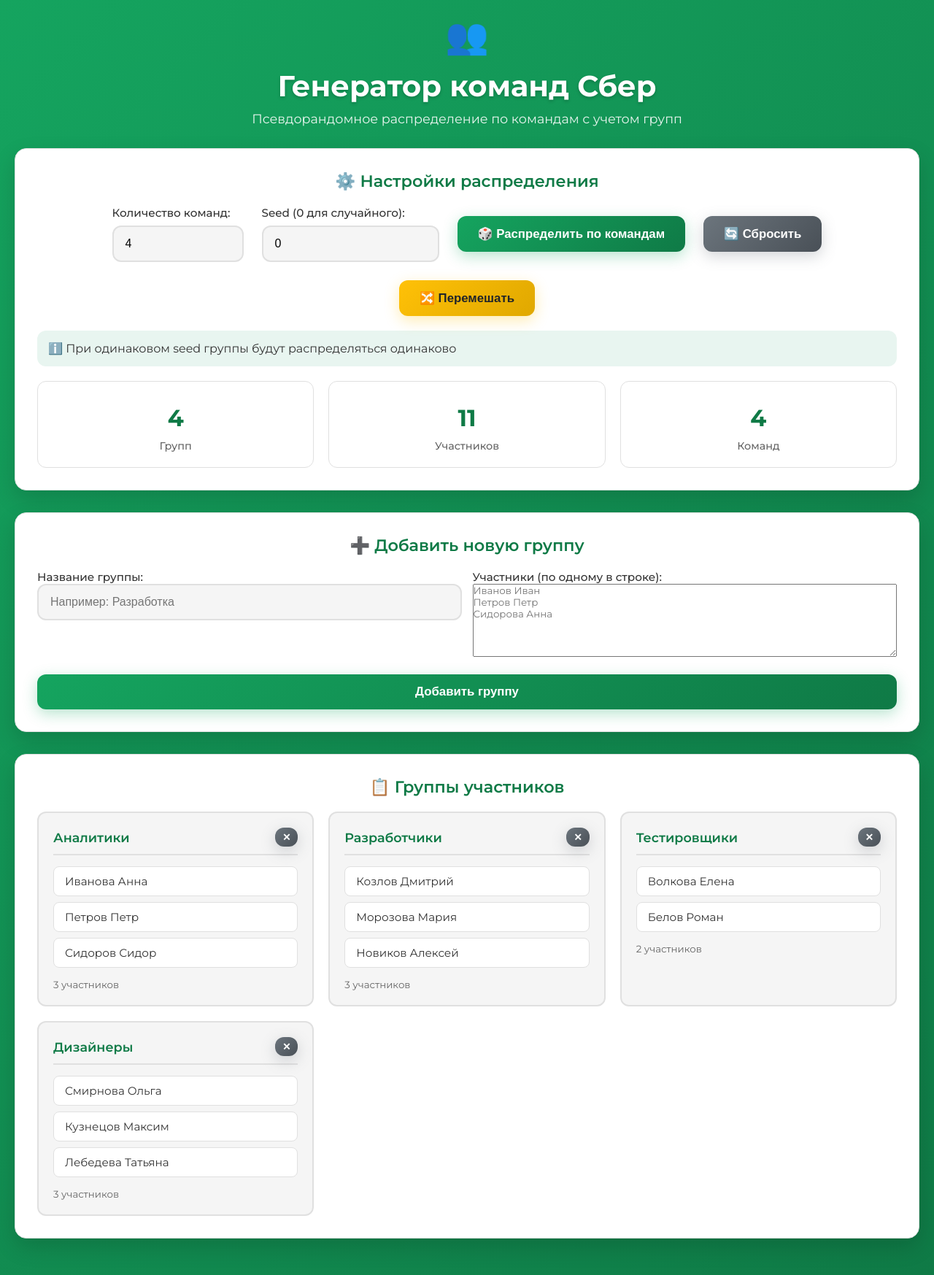
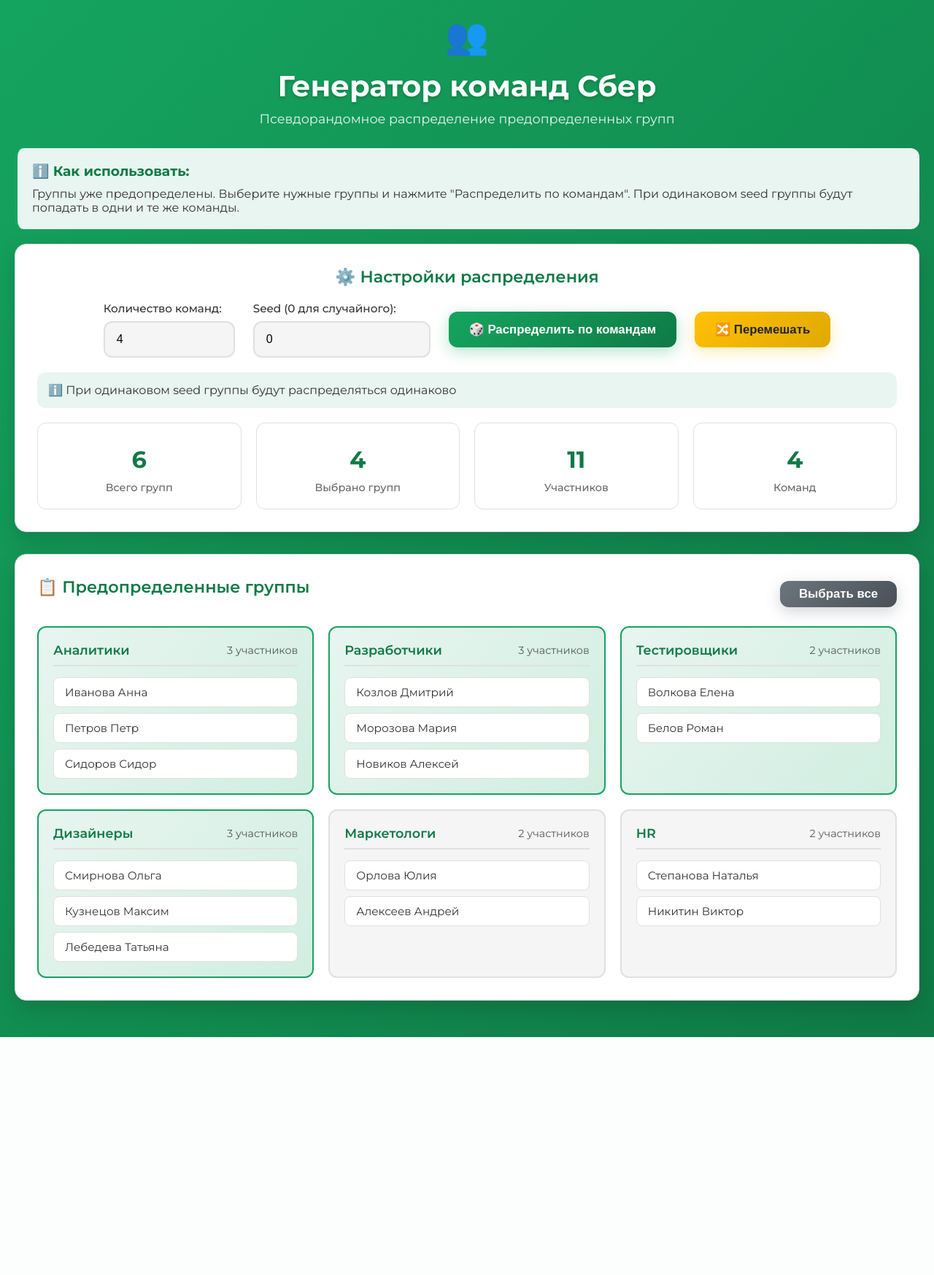
Before and after one commit to desretoot-a11y/wordcloud-octo-carnival, a Flask app: page /team-generator in a window 1280 px wide. Shown: the whole page at 73% size. After the commit the page ends 1421 px from the top, so only its background shows below. Run offline with Flask 3, Linux system fonts and the light colour scheme.

Commit message:
Update team-generator.html

```diff
--- a/templates/team-generator.html
+++ b/templates/team-generator.html
@@ -193,10 +193,9 @@
             transition: all 0.3s ease;
         }
 
-        .group-card:hover {
-            transform: translateY(-2px);
-            box-shadow: 0 8px 20px rgba(0, 0, 0, 0.1);
+        .group-card.selected {
             border-color: var(--sber-green);
+            background: linear-gradient(135deg, var(--sber-green-light), #d1eee1);
         }
 
         .group-header {
@@ -226,49 +225,19 @@
             border-radius: 8px;
             border: 1px solid var(--sber-border);
             font-size: 0.95rem;
+            cursor: pointer;
+            transition: all 0.2s;
         }
 
-        .group-actions {
-            display: flex;
-            gap: 10px;
-            margin-top: 15px;
+        .group-member:hover {
+            background: #e9f7ef;
+            border-color: var(--sber-green);
         }
 
-        .btn-small {
-            padding: 8px 12px;
-            font-size: 0.85rem;
-            min-width: auto;
-        }
-
-        .add-group-section {
-            background: var(--sber-white);
-            border-radius: 16px;
-            padding: 30px;
-            margin-bottom: 30px;
-            box-shadow: 0 12px 30px rgba(0, 0, 0, 0.15);
-            border: 1px solid var(--sber-border);
-        }
-
-        .form-row {
-            display: flex;
-            gap: 15px;
-            margin-bottom: 20px;
-            flex-wrap: wrap;
-        }
-
-        .form-group {
-            flex: 1;
-            min-width: 200px;
-        }
-
-        .form-group input, .form-group textarea {
-            width: 100%;
-        }
-
-        textarea {
-            min-height: 100px;
-            resize: vertical;
-            font-family: 'Montserrat', sans-serif;
+        .group-member.selected {
+            background: var(--sber-green);
+            color: white;
+            border-color: var(--sber-green-dark);
         }
 
         .teams-container {
@@ -444,15 +413,18 @@
             background: white;
         }
 
+        .instructions {
+            background: var(--sber-green-light);
+            border-radius: 12px;
+            padding: 20px;
+            margin: 20px 0;
+            border-left: 4px solid var(--sber-green);
+        }
+
         @media (max-width: 768px) {
             .control-group {
                 flex-direction: column;
                 align-items: stretch;
-                gap: 15px;
-            }
-
-            .form-row {
-                flex-direction: column;
                 gap: 15px;
             }
 
@@ -480,7 +452,7 @@
                 padding: 10px;
             }
 
-            .controls, .groups-section, .add-group-section, .teams-container {
+            .controls, .groups-section, .teams-container {
                 padding: 20px;
             }
         }
@@ -491,8 +463,13 @@
         <header>
             <div class="logo">👥</div>
             <h1>Генератор команд Сбер</h1>
-            <p class="subtitle">Псевдорандомное распределение по командам с учетом групп</p>
+            <p class="subtitle">Псевдорандомное распределение предопределенных групп</p>
         </header>
+
+        <div class="instructions">
+            <h3 style="margin-bottom: 10px; color: var(--sber-green-dark);">ℹ️ Как использовать:</h3>
+            <p>Группы уже предопределены. Выберите нужные группы и нажмите "Распределить по командам". При одинаковом seed группы будут попадать в одни и те же команды.</p>
+        </div>
 
         <div class="controls">
             <h2 class="section-title">⚙️ Настройки распределения</h2>
@@ -510,9 +487,6 @@
                 <button id="generateBtn">
                     <span>🎲 Распределить по командам</span>
                 </button>
-                <button id="resetBtn" class="btn-secondary">
-                    <span>🔄 Сбросить</span>
-                </button>
                 <button id="shuffleBtn" class="btn-warning">
                     <span>🔀 Перемешать</span>
                 </button>
@@ -524,11 +498,15 @@
 
             <div class="stats">
                 <div class="stat-card">
-                    <div class="stat-number" id="totalGroups">0</div>
-                    <div class="stat-label">Групп</div>
+                    <div class="stat-number" id="totalGroups">4</div>
+                    <div class="stat-label">Всего групп</div>
                 </div>
                 <div class="stat-card">
-                    <div class="stat-number" id="totalPeople">0</div>
+                    <div class="stat-number" id="selectedGroups">4</div>
+                    <div class="stat-label">Выбрано групп</div>
+                </div>
+                <div class="stat-card">
+                    <div class="stat-number" id="totalPeople">12</div>
                     <div class="stat-label">Участников</div>
                 </div>
                 <div class="stat-card">
@@ -538,28 +516,15 @@
             </div>
         </div>
 
-        <div class="add-group-section">
-            <h2 class="section-title">➕ Добавить новую группу</h2>
-            <div class="form-row">
-                <div class="form-group">
-                    <label for="groupName">Название группы:</label>
-                    <input type="text" id="groupName" placeholder="Например: Разработка">
-                </div>
-                <div class="form-group">
-                    <label for="groupMembers">Участники (по одному в строке):</label>
-                    <textarea id="groupMembers" placeholder="Иванов Иван&#10;Петров Петр&#10;Сидорова Анна"></textarea>
-                </div>
+        <div class="groups-section">
+            <div style="display: flex; justify-content: space-between; align-items: center; margin-bottom: 20px;">
+                <h2 class="section-title">📋 Предопределенные группы</h2>
+                <button onclick="toggleAllGroups()" id="toggleAllBtn" class="btn-secondary" style="padding: 8px 15px;">
+                    Выбрать все
+                </button>
             </div>
-            <button onclick="addGroup()" style="width: 100%;">Добавить группу</button>
-        </div>
-
-        <div class="groups-section">
-            <h2 class="section-title">📋 Группы участников</h2>
             <div class="groups-grid" id="groupsGrid">
                 <!-- Группы будут добавлены сюда -->
-                <div style="grid-column: 1 / -1; text-align: center; padding: 40px; color: #666;">
-                    <p>Добавьте группы участников для начала работы</p>
-                </div>
             </div>
         </div>
 
@@ -580,44 +545,57 @@
     </div>
 
     <script>
-        // Глобальное хранилище групп
-        let groups = [];
-        let currentSeed = 0;
-
-        // Пример предустановленных групп (можно заменить на реальные данные)
-        const presetGroups = [
+        // Предопределенные группы (заранее известны)
+        const predefinedGroups = [
             {
                 id: 1,
                 name: "Аналитики",
-                members: ["Иванова Анна", "Петров Петр", "Сидоров Сидор"]
+                members: ["Иванова Анна", "Петров Петр", "Сидоров Сидор"],
+                selected: true
             },
             {
                 id: 2,
                 name: "Разработчики",
-                members: ["Козлов Дмитрий", "Морозова Мария", "Новиков Алексей"]
+                members: ["Козлов Дмитрий", "Морозова Мария", "Новиков Алексей"],
+                selected: true
             },
             {
                 id: 3,
                 name: "Тестировщики",
-                members: ["Волкова Елена", "Белов Роман"]
+                members: ["Волкова Елена", "Белов Роман"],
+                selected: true
             },
             {
                 id: 4,
                 name: "Дизайнеры",
-                members: ["Смирнова Ольга", "Кузнецов Максим", "Лебедева Татьяна"]
+                members: ["Смирнова Ольга", "Кузнецов Максим", "Лебедева Татьяна"],
+                selected: true
+            },
+            {
+                id: 5,
+                name: "Маркетологи",
+                members: ["Орлова Юлия", "Алексеев Андрей"],
+                selected: false
+            },
+            {
+                id: 6,
+                name: "HR",
+                members: ["Степанова Наталья", "Никитин Виктор"],
+                selected: false
             }
         ];
 
+        let groups = [...predefinedGroups];
+        let currentSeed = 0;
+        let allSelected = true;
+
         // Инициализация
         document.addEventListener('DOMContentLoaded', function() {
-            // Загружаем предустановленные группы
-            groups = [...presetGroups];
             renderGroups();
             updateStats();
 
             // Обработчики событий
             document.getElementById('generateBtn').onclick = generateTeams;
-            document.getElementById('resetBtn').onclick = reset;
             document.getElementById('shuffleBtn').onclick = shuffleTeams;
             document.getElementById('teamCount').addEventListener('input', updateStats);
             document.getElementById('seed').addEventListener('input', function() {
@@ -625,94 +603,61 @@
             });
         });
 
-        // Добавление новой группы
-        function addGroup() {
-            const name = document.getElementById('groupName').value.trim();
-            const membersText = document.getElementById('groupMembers').value.trim();
-
-            if (!name) {
-                alert('Введите название группы!');
-                return;
-            }
-
-            if (!membersText) {
-                alert('Введите участников группы!');
-                return;
-            }
-
-            const members = membersText.split('\n')
-                .map(m => m.trim())
-                .filter(m => m.length > 0);
-
-            if (members.length === 0) {
-                alert('Введите хотя бы одного участника!');
-                return;
-            }
-
-            const newGroup = {
-                id: Date.now(), // Уникальный ID
-                name: name,
-                members: members
-            };
-
-            groups.push(newGroup);
-            renderGroups();
-            updateStats();
-
-            // Очищаем форму
-            document.getElementById('groupName').value = '';
-            document.getElementById('groupMembers').value = '';
-        }
-
-        // Удаление группы
-        function removeGroup(groupId) {
-            if (confirm('Вы уверены, что хотите удалить эту группу?')) {
-                groups = groups.filter(group => group.id !== groupId);
-                renderGroups();
-                updateStats();
-            }
-        }
-
         // Рендеринг групп
         function renderGroups() {
             const grid = document.getElementById('groupsGrid');
-
-            if (groups.length === 0) {
-                grid.innerHTML = `
-                    <div style="grid-column: 1 / -1; text-align: center; padding: 40px; color: #666;">
-                        <p>Добавьте группы участников для начала работы</p>
-                    </div>
-                `;
-                return;
-            }
-
             grid.innerHTML = '';
 
             groups.forEach(group => {
                 const groupCard = document.createElement('div');
-                groupCard.className = 'group-card';
+                groupCard.className = `group-card ${group.selected ? 'selected' : ''}`;
+                groupCard.onclick = () => toggleGroupSelection(group.id);
+
                 groupCard.innerHTML = `
                     <div class="group-header">
                         <div class="group-title">${group.name}</div>
-                        <button class="btn-small btn-secondary" onclick="removeGroup(${group.id})" style="padding: 5px 10px;">✕</button>
+                        <div style="font-size: 0.9rem; opacity: 0.8;">
+                            ${group.members.length} участников
+                        </div>
                     </div>
                     <div class="group-members">
                         ${group.members.map(member => `
                             <div class="group-member">${member}</div>
                         `).join('')}
                     </div>
-                    <div class="group-actions">
-                        <small style="color: #666;">${group.members.length} участников</small>
-                    </div>
                 `;
                 grid.appendChild(groupCard);
             });
         }
 
+        // Переключение выбора группы
+        function toggleGroupSelection(groupId) {
+            const group = groups.find(g => g.id === groupId);
+            if (group) {
+                group.selected = !group.selected;
+                renderGroups();
+                updateStats();
+            }
+        }
+
+        // Переключение выбора всех групп
+        function toggleAllGroups() {
+            allSelected = !allSelected;
+            groups.forEach(group => {
+                group.selected = allSelected;
+            });
+            document.getElementById('toggleAllBtn').textContent = allSelected ? 'Снять все' : 'Выбрать все';
+            renderGroups();
+            updateStats();
+        }
+
         // Обновление статистики
         function updateStats() {
-            const totalPeople = groups.reduce((sum, group) => sum + group.members.length, 0);
+            const selectedGroups = groups.filter(g => g.selected);
+            const totalPeople = selectedGroups.reduce((sum, group) => sum + group.members.length, 0);
+
             document.getElementById('totalGroups').textContent = groups.length;
+            document.getElementById('selectedGroups').textContent = selectedGroups.length;
             document.getElementById('totalPeople').textContent = totalPeople;
             document.getElementById('teamCountDisplay').textContent = document.getElementById('teamCount').value;
         }
@@ -722,8 +667,10 @@
             const teamCount = parseInt(document.getElementById('teamCount').value);
             const seedInput = parseInt(document.getElementById('seed').value) || 0;
 
-            if (groups.length === 0) {
-                alert('Добавьте хотя бы одну группу!');
+            const selectedGroups = groups.filter(g => g.selected);
+
+            if (selectedGroups.length === 0) {
+                alert('Выберите хотя бы одну группу!');
                 return;
             }
 
@@ -743,7 +690,7 @@
 
             // Имитация анимации распределения
             setTimeout(() => {
-                distributeTeamsWithGroups(teamCount, currentSeed);
+                distributeTeamsWithGroups(selectedGroups, teamCount, currentSeed);
                 document.getElementById('loading').style.display = 'none';
                 document.getElementById('teamsContainer').style.display = 'block';
                 document.getElementById('generateBtn').disabled = false;
@@ -754,16 +701,16 @@
             }, 2000);
         }
 
-        // Распределение с учетом групп
-        function distributeTeamsWithGroups(teamCount, seed) {
+        // Распределение с учетом групп (псевдорандом)
+        function distributeTeamsWithGroups(selectedGroups, teamCount, seed) {
             // Создаем команды
             const teams = Array.from({ length: teamCount }, (_, i) => ({
                 id: i + 1,
                 members: []
             }));
 
-            // Перемешиваем группы с использованием seed
-            const shuffledGroups = shuffleArray([...groups], seed);
+            // Перемешиваем группы с использованием seed (псевдорандом)
+            const shuffledGroups = shuffleArray([...selectedGroups], seed);
 
             // Распределяем группы по командам (циклически)
             shuffledGroups.forEach((group, index) => {
@@ -778,9 +725,18 @@
             displayTeams(teams);
         }
 
-        // Перемешивание с seed
+        // Перемешивание с seed (псевдорандом)
         function shuffleArray(array, seed) {
-            // Простой псевдорандом с seed
+            // Простой псевдорандом с seed (мульберри32)
+            function mulberry32(a) {
+                return function() {
+                    a |= 0; a = a + 0x6D2B79F5 | 0;
+                    var t = Math.imul(a ^ a >>> 15, 1 | a);
+                    t = t + Math.imul(t ^ t >>> 7, 61 | t) ^ t;
+                    return ((t ^ t >>> 14) >>> 0) / 4294967296;
+                }
+            }
+
             const random = mulberry32(seed);
 
             const newArray = [...array];
@@ -789,16 +745,6 @@
                 [newArray[i], newArray[j]] = [newArray[j], newArray[i]];
             }
             return newArray;
-        }
-
-        // Функция для псевдорандома с seed
-        function mulberry32(a) {
-            return function() {
-                a |= 0; a = a + 0x6D2B79F5 | 0;
-                var t = Math.imul(a ^ a >>> 15, 1 | a);
-                t = t + Math.imul(t ^ t >>> 7, 61 | t) ^ t;
-                return ((t ^ t >>> 14) >>> 0) / 4294967296;
-            }
         }
 
         // Отображение команд
@@ -847,19 +793,6 @@
             document.getElementById('seed').value = newSeed;
             generateTeams();
         }
-
-        // Сброс
-        function reset() {
-            if (confirm('Вы уверены, что хотите сбросить все группы?')) {
-                groups = [...presetGroups];
-                renderGroups();
-                updateStats();
-                document.getElementById('teamsContainer').style.display = 'none';
-                document.getElementById('teamCount').value = 4;
-                document.getElementById('seed').value = 0;
-                currentSeed = 0;
-            }
-        }
     </script>
 </body>
 </html>
```
